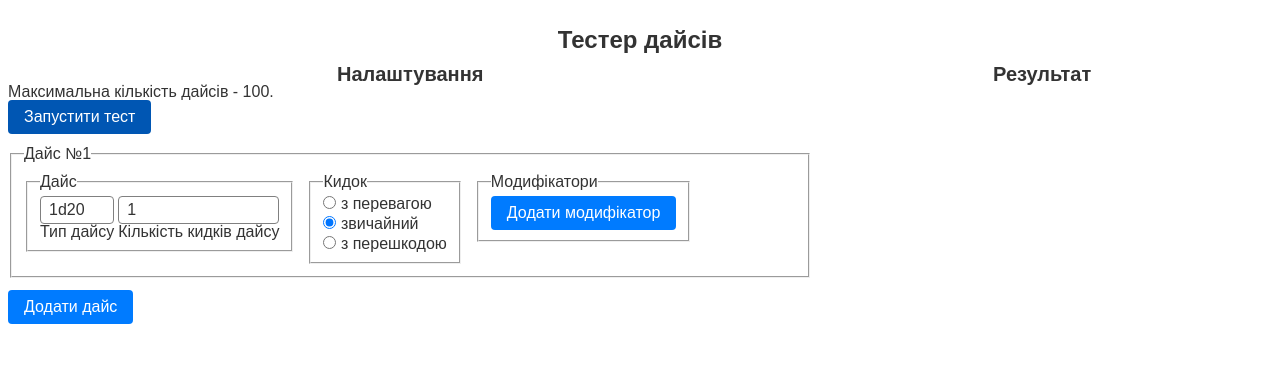
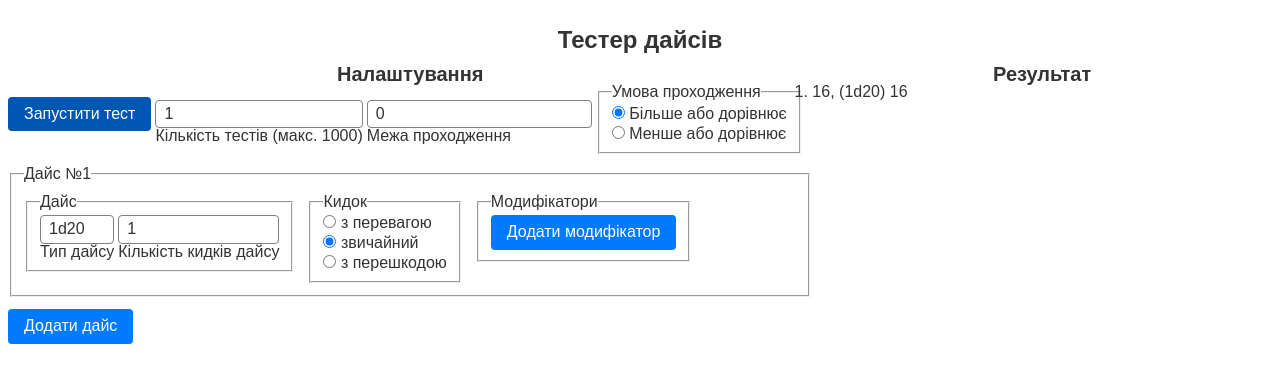
Before and after one commit to Serhii-Yakimtso/dice-tester, a plain HTML site: page index.html in a window 1280 px wide. Both pictures are taken after a click on the button "Запустити тест". Drawn offline with Linux system fonts and the light colour scheme.

Commit message:
add throw markup

```diff
--- a/css/reset.css
+++ b/css/reset.css
@@ -28,7 +28,6 @@ p {
 
 ul,
 ol {
-  list-style: none;
   padding: 0;
 }
 
--- a/index.html
+++ b/index.html
@@ -20,12 +20,57 @@
             <section class="sub-section">
               <h2 class="title">Налаштування</h2>
 
-              <p>Максимальна кількість дайсів - 100.</p>
+              <form id="form" class="form">
+                <div class="flex-wrapper">
+                  <button id="start-test" type="button" class="btn">
+                    Запустити тест
+                  </button>
 
-              <form id="form" class="form">
-                <button id="start-test" type="button" class="btn">
-                  Запустити тест
-                </button>
+                  <div class="flex-col-rev">
+                    <label for="test-count"
+                      >Кількість тестів (макс. 1000)</label
+                    >
+
+                    <input
+                      class="input"
+                      id="test-count"
+                      type="number"
+                      value="1"
+                      min="1"
+                      max="1000"
+                      step="1"
+                      name="test-count"
+                    />
+                  </div>
+
+                  <div class="flex-col-rev">
+                    <label for="threshold">Межа проходження</label>
+                    <input
+                      class="input"
+                      id="threshold"
+                      type="number"
+                      value="0"
+                      min="0"
+                    />
+                  </div>
+
+                  <fieldset id="logic-calc" class="flex-col">
+                    <legend>Умова проходження</legend>
+                    <label
+                      ><input
+                        type="radio"
+                        name="logic-calc"
+                        value="1"
+                        checked
+                      />
+                      Більше або дорівнює</label
+                    >
+                    <label
+                      ><input type="radio" name="logic-calc" value="-1" /> Менше
+                      або дорівнює</label
+                    >
+                  </fieldset>
+                </div>
 
                 <ul id="dices-list" class="form-dices-list"></ul>
 
@@ -39,7 +84,7 @@
               <h2 class="title">Результат</h2>
 
               <div id="results-common"></div>
-              <div id="results-detail"></div>
+              <ol id="results-detail"></ol>
             </section>
           </div>
         </div>
--- a/main.js
+++ b/main.js
@@ -8,6 +8,8 @@ const startTestBtn = form.querySelector("#start-test");
 
 // Інформація для тестування
 const arrData = [];
+const arrDataResults = [];
+const settingsObj = {};
 
 // Загальна кільікість типів дайсів для тестування
 let commonDiceCount = 1;
@@ -15,7 +17,7 @@ let commonDiceCount = 1;
 // Розмітка поля налаштувань одного дайсу
 const diceMarkUp = (count) => `
     <li>
-    <fieldset id="dice-${count}" class="fieldset" data-dice="dice">
+    <fieldset id="dice-${count}" class="fieldset">
         <legend>Дайс №${count}</legend>
 
         <fieldset class="flex-wrapper">
@@ -128,11 +130,32 @@ addDiceBtn.addEventListener("click", () => {
 
 startTestBtn.addEventListener("click", () => {
   arrData.splice(0);
+  arrDataResults.splice(0);
+
+  const list = document.querySelector("#results-detail");
+
+  list.innerHTML = "";
+
+  getCommonSettings(form, settingsObj);
 
   getAllDiceData(form, commonDiceCount, arrData);
 
-  getOneThrowResult(arrData);
+  setThrowMarkUp(settingsObj, arrData, list, arrDataResults);
+
+  console.log("arrData after", arrData);
+  console.log("arrDataResults after", arrDataResults);
 });
+
+// Отримання розмітки кидків
+function setThrowMarkUp(obj, arrDataThrow, el, arrDataResults) {
+  for (let i = 0; i < obj.testCount; i++) {
+    const { markup, summ } = getOneThrowResult(arrDataThrow);
+
+    el.insertAdjacentHTML("beforeend", markup);
+
+    arrDataResults.push(summ);
+  }
+}
 
 // Створення поля налаштувань одного дайсу
 function createDiceField(commonDiceCount) {
@@ -147,6 +170,7 @@ function createDiceField(commonDiceCount) {
   });
 }
 
+// Створення поля модифікатора
 function createDiceModField(highEl, count) {
   const diceModeList = highEl.querySelector(`#d-${count}__mod-list`);
 
@@ -162,6 +186,20 @@ function createDiceModField(highEl, count) {
   );
 }
 
+// Отримання загальних налаштувань тесту
+function getCommonSettings(el, obj) {
+  const testCount = el.querySelector("#test-count").value;
+  const threshold = el.querySelector("#threshold").value;
+  const logic = el.querySelector("#logic-calc input:checked").value;
+
+  obj["testCount"] = Number(testCount);
+  obj["threshold"] = Number(threshold);
+  obj["logic"] = Number(logic);
+
+  console.log(obj);
+}
+
+// Отримання інформації для кидку всіх дйсів
 function getAllDiceData(form, countDice, arrData) {
   for (let i = 1; i <= countDice; i++) {
     getDiceData(form, i, arrData);
@@ -254,7 +292,7 @@ function getRandom(min, max) {
 
 // Отримання результату одного кидку тесту
 function getOneThrowResult(arr) {
-  console.log(arr);
+  // console.log(arr);
 
   const resultMarkUpArr = [];
   const sumResults = [];
@@ -315,8 +353,8 @@ function getOneThrowResult(arr) {
       " + "
     )}${modString.join(" + ")}`;
 
-    console.log("markUpString", markUpString);
-    console.log("sumResults", sumResults);
+    // console.log("markUpString", markUpString);
+    // console.log("sumResults", sumResults);
 
     resultMarkUpArr.push(markUpString);
   }
@@ -324,9 +362,11 @@ function getOneThrowResult(arr) {
   const summ = sumResults.reduce((acc, num) => acc + num, 0);
 
   const markup = `<li>${summ}, ${resultMarkUpArr.join(" + ")}</li>`;
-  console.log("summ:", summ);
+  // console.log("summ:", summ);
 
-  console.log(resultMarkUpArr);
+  // console.log(resultMarkUpArr);
 
-  console.log("markup", markup);
+  // console.log("markup", markup);
+
+  return { markup, summ };
 }
```
